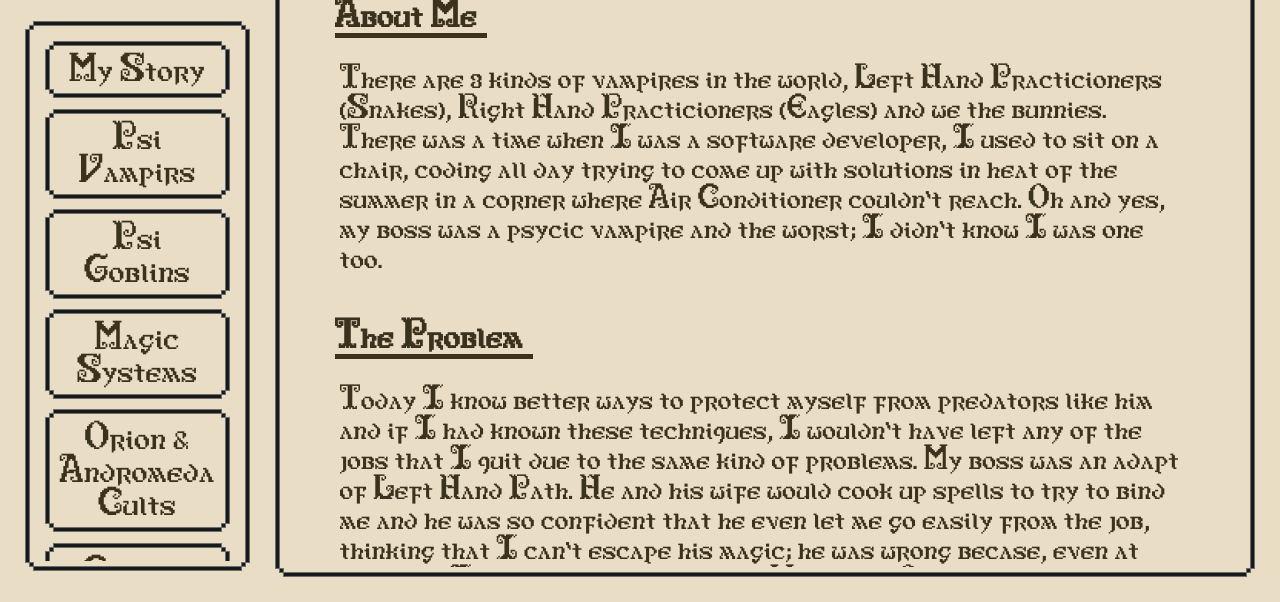
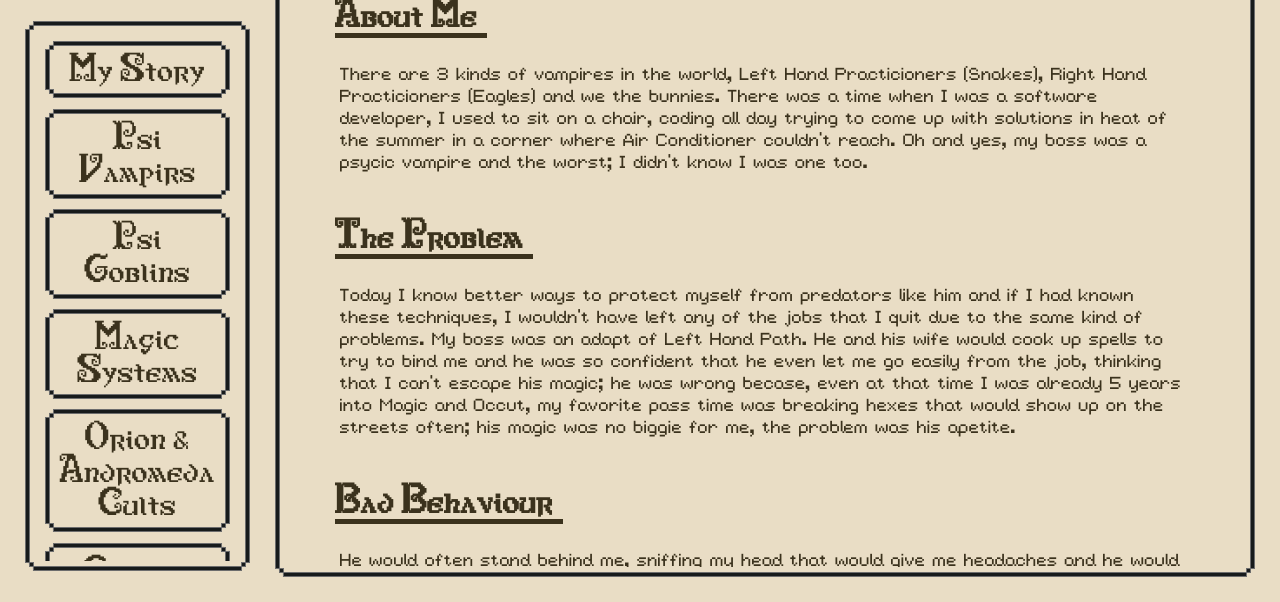
Before and after one commit to Pocket-C-Lab/OccultDiary, a plain HTML site: page index.html in a window 1280 px wide. Shown: the part 198-800 px from the top of the page. Drawn offline with nearby package versions, Linux system fonts and the light colour scheme.

Commit message:
Changed the font

```diff
--- a/main.css
+++ b/main.css
@@ -1,6 +1,6 @@
 @font-face {
   font-family: "Gamepixies";
-  src: url("assets/fonts/scigho-anitiquity-print/antiquity-print.ttf") format("woff2");
+  src: url("assets/fonts/gamepixies-font/Gamepixies-8MO6n.ttf") format("woff2");
        /*url("/fonts/OpenSans-Regular-webfont.woff") format("woff");*/
   /* filter: contrast(1); */
 }
```
